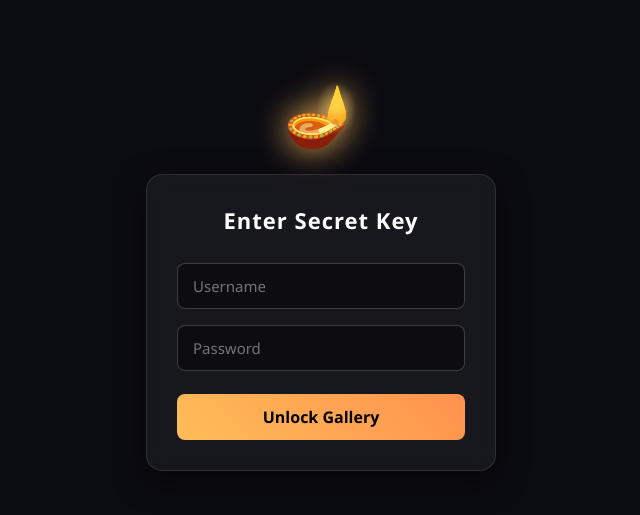
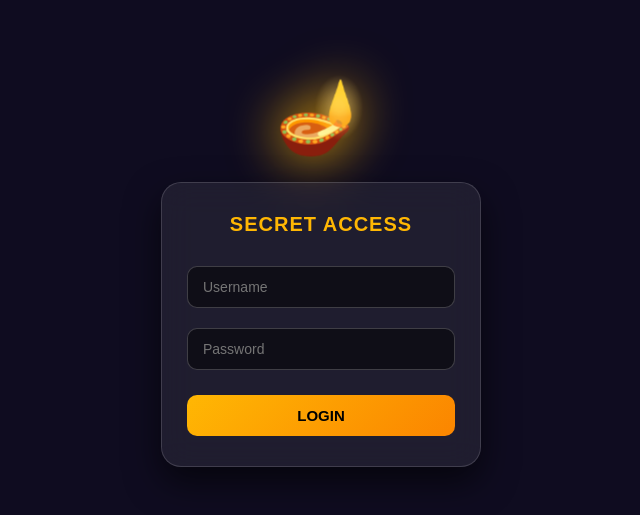
Before and after one commit to denoxkawaii-alt/kakashi_writer, a plain HTML site: page index.html in a window 1280 px wide. Shown: the part 129-644 px from the top of the page, without its empty margins (319-959 px from the left). Drawn offline with Linux system fonts and the light colour scheme.

Commit message:
Update index.html

```diff
--- a/index.html
+++ b/index.html
@@ -3,17 +3,17 @@
 <head>
     <meta charset="UTF-8">
     <meta name="viewport" content="width=device-width, initial-scale=1.0">
-    <title>Lamp Lock Gallery</title>
+    <title>Secret Lamp Gallery</title>
     <style>
         * {
             margin: 0;
             padding: 0;
             box-sizing: border-box;
-            font-family: 'Segoe UI', Tahoma, Geneva, Verdana, sans-serif;
+            font-family: 'Poppins', sans-serif;
         }
 
         body {
-            background-color: #0b0b12;
+            background: #0f0c20;
             color: #fff;
             min-height: 100vh;
             display: flex;
@@ -22,7 +22,7 @@
             overflow-x: hidden;
         }
 
-        /* Lock Screen Layout */
+        /* Lock Screen Styling */
         #lock-screen {
             display: flex;
             flex-direction: column;
@@ -31,150 +31,157 @@
             width: 100%;
             height: 100vh;
             padding: 20px;
+        }
+
+        .lamp-box {
+            position: relative;
+            margin-bottom: 25px;
             text-align: center;
         }
 
         .lamp-icon {
-            font-size: 60px;
-            margin-bottom: 20px;
-            filter: drop-shadow(0 0 15px #ffbd59);
-            animation: glow 2s infinite alternate;
+            font-size: 70px;
+            filter: drop-shadow(0 0 20px #ffb703);
+            animation: pulse 2s infinite alternate;
         }
 
-        @keyframes glow {
-            from { filter: drop-shadow(0 0 5px #ffbd59); }
-            to { filter: drop-shadow(0 0 20px #ffbd59); }
+        @keyframes pulse {
+            0% { filter: drop-shadow(0 0 10px #ffb703); transform: scale(0.98); }
+            100% { filter: drop-shadow(0 0 30px #ffb703); transform: scale(1.05); }
         }
 
-        .login-card {
-            background: rgba(255, 255, 255, 0.05);
-            padding: 30px;
-            border-radius: 16px;
-            backdrop-filter: blur(10px);
-            border: 1px solid rgba(255, 255, 255, 0.1);
+        .card {
+            background: rgba(255, 255, 255, 0.07);
+            padding: 30px 25px;
+            border-radius: 20px;
+            backdrop-filter: blur(15px);
+            border: 1px solid rgba(255, 255, 255, 0.15);
             width: 100%;
-            max-width: 350px;
-            box-shadow: 0 10px 30px rgba(0,0,0,0.5);
+            max-width: 320px;
+            box-shadow: 0 15px 35px rgba(0, 0, 0, 0.6);
+            text-align: center;
         }
 
-        .login-card h2 {
+        .card h2 {
+            font-size: 20px;
             margin-bottom: 20px;
-            font-size: 22px;
+            color: #ffb703;
             letter-spacing: 1px;
         }
 
-        .input-field {
+        .input-box {
             width: 100%;
             padding: 12px 15px;
-            margin: 8px 0;
-            border-radius: 8px;
+            margin: 10px 0;
+            border-radius: 10px;
             border: 1px solid rgba(255, 255, 255, 0.2);
-            background: rgba(0, 0, 0, 0.4);
+            background: rgba(0, 0, 0, 0.5);
             color: #fff;
             outline: none;
-            font-size: 15px;
+            font-size: 14px;
         }
 
-        .input-field:focus {
-            border-color: #ffbd59;
+        .input-box:focus {
+            border-color: #ffb703;
         }
 
-        .btn-login {
+        .unlock-btn {
             width: 100%;
             padding: 12px;
             margin-top: 15px;
             border: none;
-            border-radius: 8px;
-            background: linear-gradient(45deg, #ffbd59, #ff914d);
+            border-radius: 10px;
+            background: linear-gradient(135deg, #ffb703, #fb8500);
             color: #000;
             font-weight: bold;
-            font-size: 16px;
+            font-size: 15px;
             cursor: pointer;
-            transition: 0.3s;
+            transition: 0.3s ease;
         }
 
-        .btn-login:hover {
-            transform: translateY(-2px);
-            box-shadow: 0 5px 15px rgba(255, 189, 89, 0.4);
+        .unlock-btn:hover {
+            transform: scale(1.02);
+            box-shadow: 0 5px 20px rgba(255, 183, 3, 0.4);
         }
 
-        #error-msg {
+        #err {
             color: #ff4d4d;
-            font-size: 13px;
+            font-size: 12px;
             margin-top: 10px;
             display: none;
         }
 
-        /* Full Screen Vertical Scroll Gallery */
+        /* Gallery Screen Styling */
         #gallery-screen {
             display: none;
             width: 100%;
             min-height: 100vh;
             flex-direction: column;
             align-items: center;
-            padding: 15px 10px 40px 10px;
+            padding: 20px 10px 50px 10px;
             background-color: #000;
         }
 
-        .gallery-container {
+        .photo-list {
             width: 100%;
-            max-width: 550px; /* Big full-width vertical view */
+            max-width: 480px;
             display: flex;
             flex-direction: column;
-            gap: 20px;
+            gap: 15px;
         }
 
-        .gallery-container img {
+        .photo-list img {
             width: 100%;
             height: auto;
             border-radius: 12px;
             display: block;
-            box-shadow: 0 5px 20px rgba(0, 0, 0, 0.8);
+            box-shadow: 0 4px 15px rgba(255, 255, 255, 0.08);
+            background: #111;
         }
     </style>
 </head>
 <body>
 
-    <!-- Lock Screen Section -->
+    <!-- Lamp Lock Screen -->
     <div id="lock-screen">
-        <div class="lamp-icon">🪔</div>
-        <div class="login-card">
-            <h2>Enter Secret Key</h2>
-            <input type="text" id="username" class="input-field" placeholder="Username">
-            <input type="password" id="password" class="input-field" placeholder="Password">
-            <button class="btn-login" onclick="checkLogin()">Unlock Gallery</button>
-            <div id="error-msg">Incorrect Username or Password!</div>
+        <div class="lamp-box">
+            <div class="lamp-icon">🪔</div>
+        </div>
+        <div class="card">
+            <h2>SECRET ACCESS</h2>
+            <input type="text" id="user" class="input-box" placeholder="Username">
+            <input type="password" id="pass" class="input-box" placeholder="Password">
+            <button class="unlock-btn" onclick="login()">LOGIN</button>
+            <div id="err">Wrong Username or Password!</div>
         </div>
     </div>
 
-    <!-- Gallery Section -->
+    <!-- Continuous Scroll Gallery -->
     <div id="gallery-screen">
-        <div class="gallery-container">
-            <img src="https://i.postimg.cc/9F4P61sQ/1000103435.jpg" alt="Photo 1">
-            <img src="https://i.postimg.cc/T3sL3wP0/1000106108.jpg" alt="Photo 2">
-            <img src="https://i.postimg.cc/vTjvwVbV/1000098028.jpg" alt="Photo 3">
-            <img src="https://i.postimg.cc/Bn7sD2r0/1000103465.png" alt="Photo 4">
-            <img src="https://i.postimg.cc/mD7tB0xR/1000103780.png" alt="Photo 5">
-            <img src="https://i.postimg.cc/Vv3S5Znd/1000103773.jpg" alt="Photo 6">
-            <img src="https://i.postimg.cc/0j0vL1W0/1000103462.png" alt="Photo 7">
-            <img src="https://i.postimg.cc/kg7vR1V0/1000103464.png" alt="Photo 8">
-            <img src="https://i.postimg.cc/Hn8q4Y22/1000103463.png" alt="Photo 9">
+        <div class="photo-list">
+            <img src="https://i.postimg.cc/9F4P61sQ/1000103435.jpg" crossorigin="anonymous" alt="Photo 1">
+            <img src="https://i.postimg.cc/T3sL3wP0/1000106108.jpg" crossorigin="anonymous" alt="Photo 2">
+            <img src="https://i.postimg.cc/vTjvwVbV/1000098028.jpg" crossorigin="anonymous" alt="Photo 3">
+            <img src="https://i.postimg.cc/Bn7sD2r0/1000103465.png" crossorigin="anonymous" alt="Photo 4">
+            <img src="https://i.postimg.cc/mD7tB0xR/1000103780.png" crossorigin="anonymous" alt="Photo 5">
+            <img src="https://i.postimg.cc/Vv3S5Znd/1000103773.jpg" crossorigin="anonymous" alt="Photo 6">
+            <img src="https://i.postimg.cc/0j0vL1W0/1000103462.png" crossorigin="anonymous" alt="Photo 7">
+            <img src="https://i.postimg.cc/kg7vR1V0/1000103464.png" crossorigin="anonymous" alt="Photo 8">
+            <img src="https://i.postimg.cc/Hn8q4Y22/1000103463.png" crossorigin="anonymous" alt="Photo 9">
         </div>
     </div>
 
     <script>
-        function checkLogin() {
-            const user = document.getElementById('username').value;
-            const pass = document.getElementById('password').value;
-            const errorMsg = document.getElementById('error-msg');
+        function login() {
+            const u = document.getElementById('user').value;
+            const p = document.getElementById('pass').value;
 
-            // Set login credentials
-            if (user === "Kakashi" && pass === "altmash12") {
+            if (u === "Kakashi" && p === "altmash12") {
                 document.getElementById('lock-screen').style.display = 'none';
                 document.getElementById('gallery-screen').style.display = 'flex';
-                document.body.style.backgroundColor = "#000";
+                document.body.style.background = "#000";
             } else {
-                errorMsg.style.display = 'block';
+                document.getElementById('err').style.display = 'block';
             }
         }
     </script>
```
